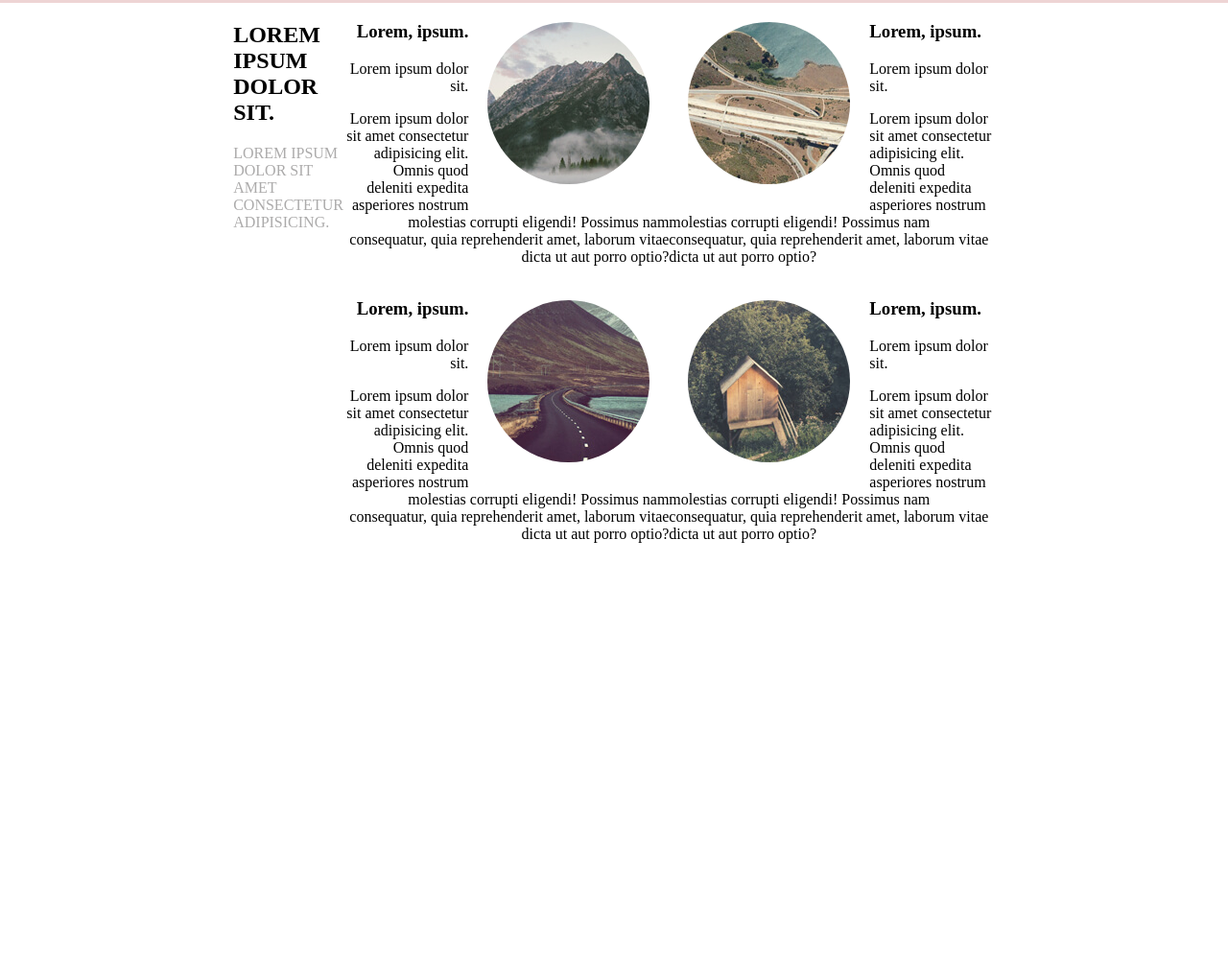
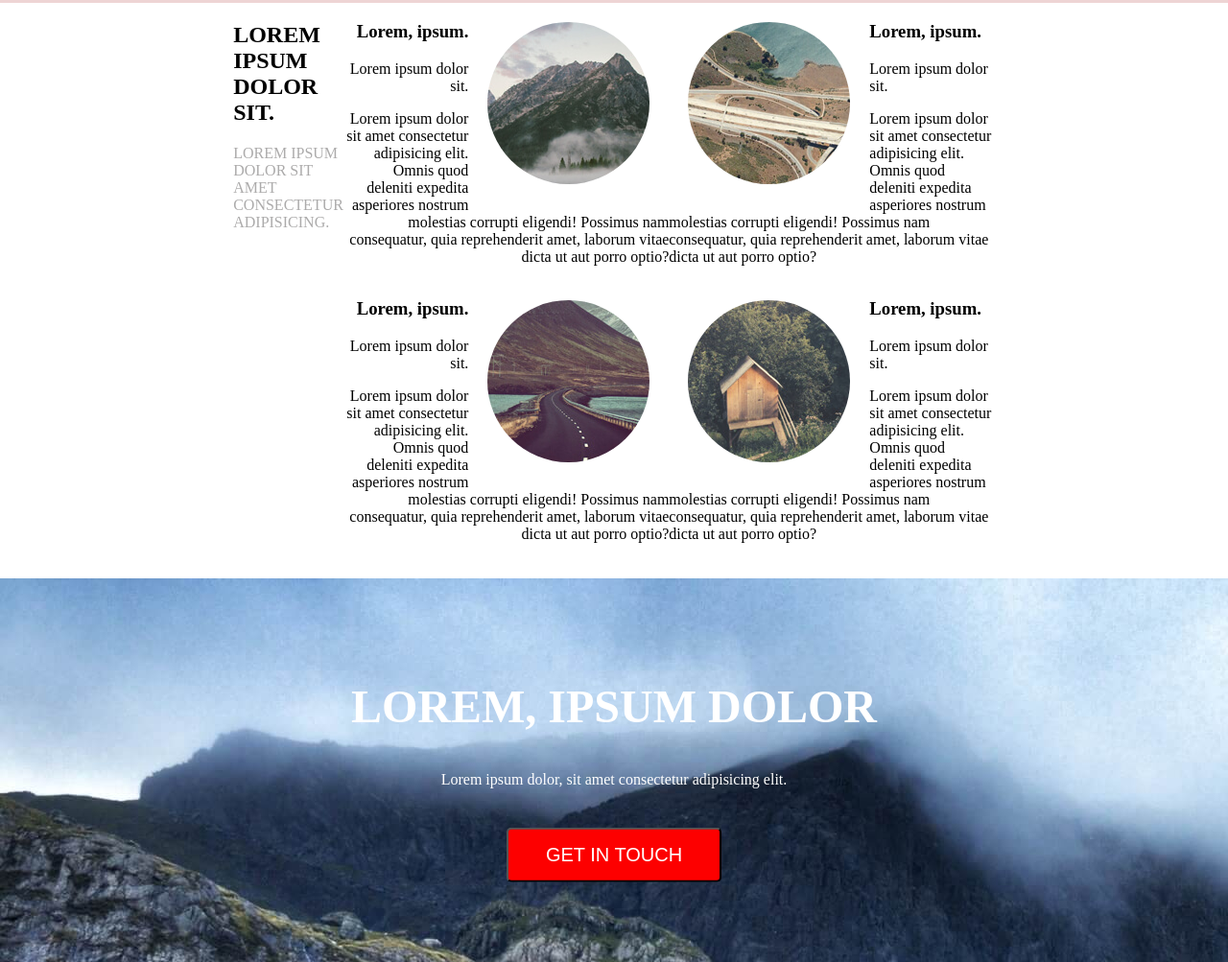
Before and after one commit to herediat/spatial-sass-scss, a website: page index.html in a window 1280 px wide. Shown: the part 1928-2931 px from the top of the page at 96% size. Before the commit the page ends 2510 px from the top, so only its background shows below. Drawn offline with Linux system fonts and the light colour scheme.

Commit message:
Section4 done

```diff
--- a/index.html
+++ b/index.html
@@ -167,6 +167,18 @@
 </section>
 
 <!-- ---------------------Section4-------------------- -->
-
+<section class="section4">
+<div>
+    <h2>
+        Lorem, ipsum dolor
+    </h2>
+    <p>
+        Lorem ipsum dolor, sit amet consectetur adipisicing elit.
+    </p>
+    <button>
+        Get in touch
+    </button>
+</div>
+</section>
 </body>
 </html>
--- a/src/sass/modules/_header.sass
+++ b/src/sass/modules/_header.sass
@@ -4,7 +4,6 @@ body
 .content
   background-image: url("/public/images/banner.jpg")
   height: 100vh
-
 .objects
     display: flex
     p
--- a/src/sass/modules/_section4.sass
+++ b/src/sass/modules/_section4.sass
@@ -0,0 +1,26 @@
+.section4
+        background-image: url("/public/images/banner.jpg")
+        height: 20vh
+        width: 100%
+        height: 50vh
+        position: relative
+        padding-top: 0
+        div
+            text-align: center
+            transform: translate(0, 50%)
+            h2
+                color: #fff
+                text-transform: uppercase
+                font-size: 3em
+            p
+                color: #fff
+            button
+                background: rgb(253, 0, 0)
+                color: #fff
+                padding: 15px
+                padding-left: 3%
+                padding-right: 3%
+                margin-top: 2%
+                border-radius: 5px
+                font-size: 20px
+                text-transform: uppercase
```
Also changed, not shown: public/css/app.css, 1 other file.
